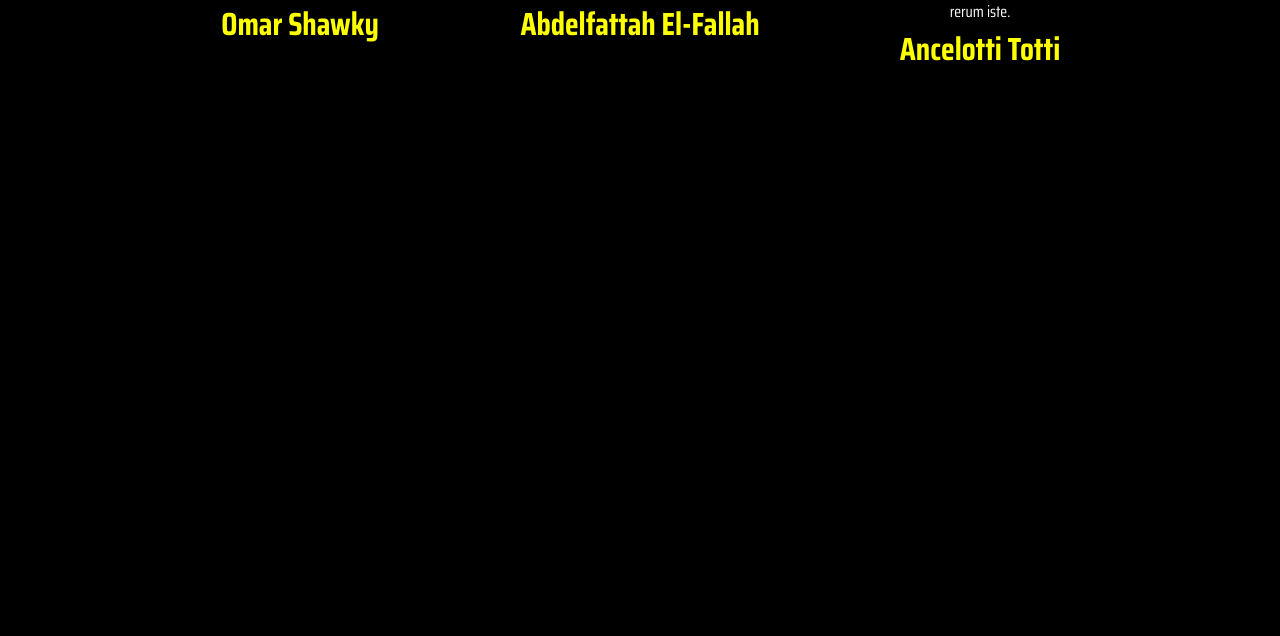
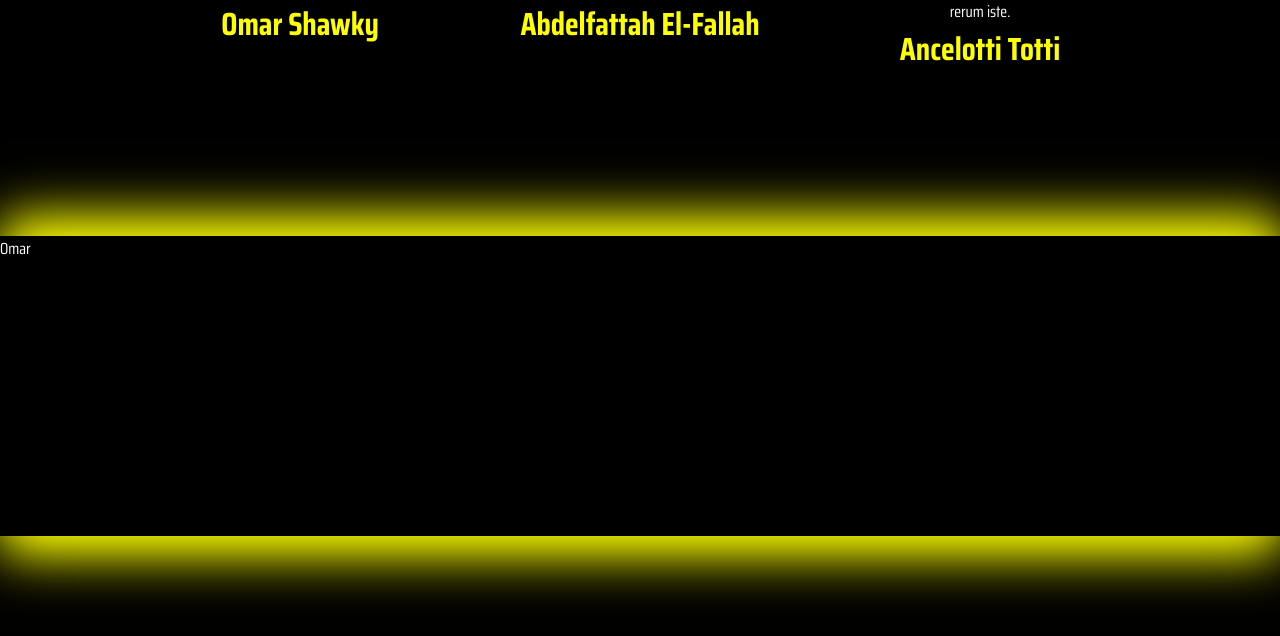
Before and after one commit to Omarashraf-0-0/Game_Rythm, a PHP site: page / in a window 1280 px wide. Shown: the part 2615-3251 px from the top of the page. Before the commit the page ends 2676 px from the top, so only its background shows below. Run offline with PHP 8.4, Linux system fonts and the light colour scheme.

Commit message:
I Added the Shadow Box that is made by (Omar Ashraf)

```diff
--- a/index.html
+++ b/index.html
@@ -64,7 +64,8 @@
         </div>
         <div class="rankedGames">
             <div class="rankedGames1">
-                <video class="hover-play"  src="assets/GameProject vid1.mp4" width="400px" disablePictureInPicture></video>
+                <video class="hover-play" src="assets/GameProject vid1.mp4" width="400px"
+                    disablePictureInPicture></video>
                 <div class="rankedText">
                     <h1>Call of Duty</h1>
                     <p>Multiplayer First person view Shooting game.</p>
@@ -72,7 +73,8 @@
                 </div>
             </div>
             <div class="rankedGames2">
-                <video class="hover-play" src="assets/GameProject vid3.mp4" width="400px" disablePictureInPicture></video>
+                <video class="hover-play" src="assets/GameProject vid3.mp4" width="400px"
+                    disablePictureInPicture></video>
                 <div class="rankedText">
                     <h1>Fortnite</h1>
                     <p>Unique shooting games with different match-ups</p>
@@ -80,7 +82,8 @@
                 </div>
             </div>
             <div class="rankedGames3">
-                <video  class="hover-play"src="assets/GameProject vid2.mp4" width="400px" disablePictureInPicture></video>
+                <video class="hover-play" src="assets/GameProject vid2.mp4" width="400px"
+                    disablePictureInPicture></video>
                 <div class="rankedText">
                     <h1>MineCraft</h1>
                     <p>Explore the open world and build and survive with your friends</p>
@@ -101,22 +104,36 @@
         <div class="testimonials">
             <div class="testimonials1">
                 <img src="/assets/GameProject pic 9.png" class="testPic" alt="">
-                <p>Lorem ipsum dolor sit amet consectetur adipisicing elit. Repellat, voluptatem voluptate? Ab error voluptate placeat laudantium magnam tenetur</p>
+                <p>Lorem ipsum dolor sit amet consectetur adipisicing elit. Repellat, voluptatem voluptate? Ab error
+                    voluptate placeat laudantium magnam tenetur</p>
                 <h1>Omar Shawky</h1>
             </div>
             <div class="testimonials2">
                 <img src="/assets/GameProject pic 9.png" class="testPic" alt="">
-                <p>Lorem ipsum dolor sit amet consectetur adipisicing elit. Tempora quisquam, ea iste eaque molestias perferendis cumque aperiam voluptates adipi</p>
+                <p>Lorem ipsum dolor sit amet consectetur adipisicing elit. Tempora quisquam, ea iste eaque molestias
+                    perferendis cumque aperiam voluptates adipi</p>
                 <h1>Abdelfattah El-Fallah</h1>
             </div>
             <div class="testimonials3">
                 <img src="/assets/GameProject pic 9.png" class="testPic" alt="">
-                <p>Lorem ipsum dolor sit amet consectetur adipisicing elit. Eligendi rerum consequuntur quibusdam suscipit soluta! tempora ab aperiam voluptate obcaecati corrupti nobis rerum iste.</p>
+                <p>Lorem ipsum dolor sit amet consectetur adipisicing elit. Eligendi rerum consequuntur quibusdam
+                    suscipit soluta! tempora ab aperiam voluptate obcaecati corrupti nobis rerum iste.</p>
                 <h1>Ancelotti Totti</h1>
             </div>
         </div>
 
     </div>
+    <!-- End of Testimonials -->
+
+    <!-- Yellow Shadow BOX -->
+    <div class="Box">
+        <div class="box">
+            Omar
+        </div>
+    </div>
+    <!-- END of Yellow Shadow BOX -->
+
+
 
 
 
--- a/style.css
+++ b/style.css
@@ -4,7 +4,8 @@
     margin: 0;
     padding: 0;
     font-family: "Saira Condensed", sans-serif;
-    color: var(--white-color)
+    color: var(--white-color);
+    background-color: var(--black-color);
 }
 
 h1 {
@@ -203,3 +204,16 @@ button:hover {
 .testimonials1, .testimonials2, .testimonials3{
     width: 25%;
 }
+
+/* Yellow Shadow BOX */
+.box{
+    margin-top: 59px;
+    background-color: black;
+    height: 300px;
+    box-shadow: 0px 20px 50px var(--yellow-color), 2px -20px 50px var(--yellow-color);
+}
+.Box{
+    height: 400px;
+    background-color: black;
+}
+/* End of Yellow Shadow Box */
```
